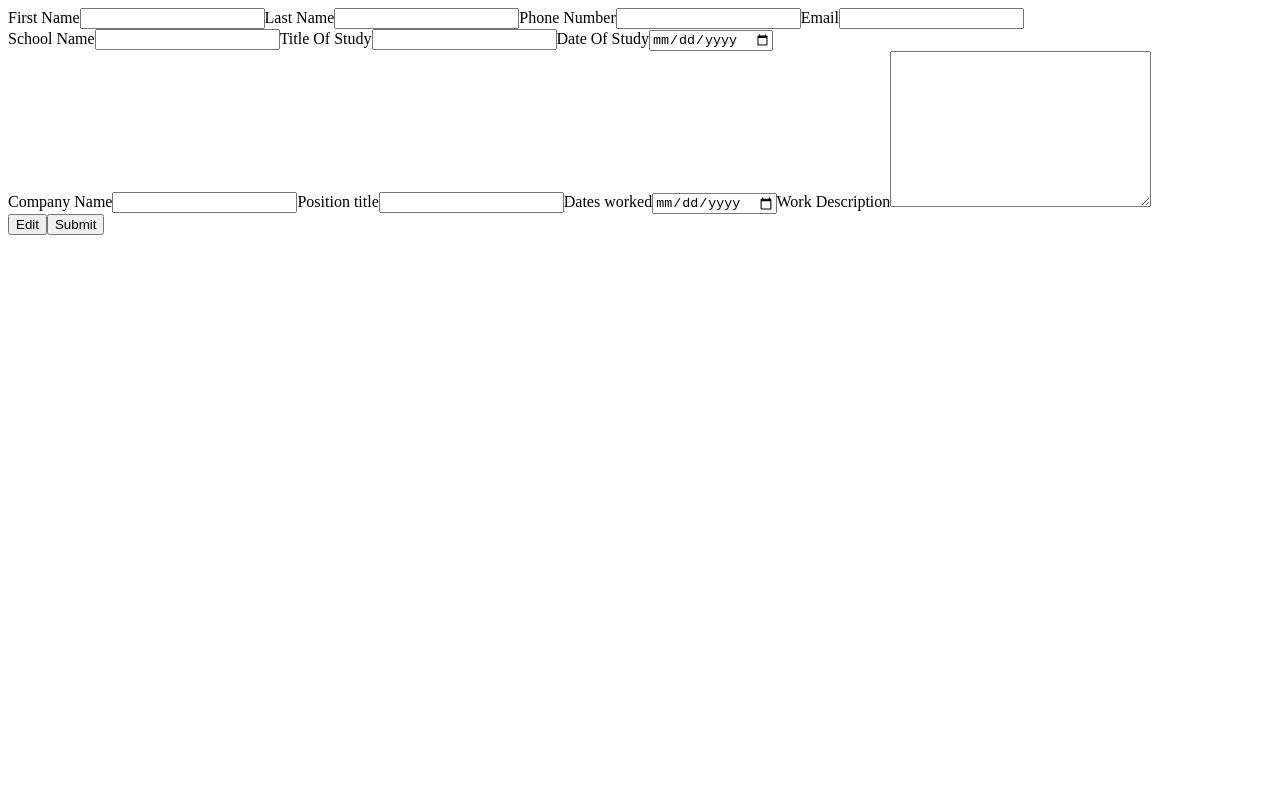
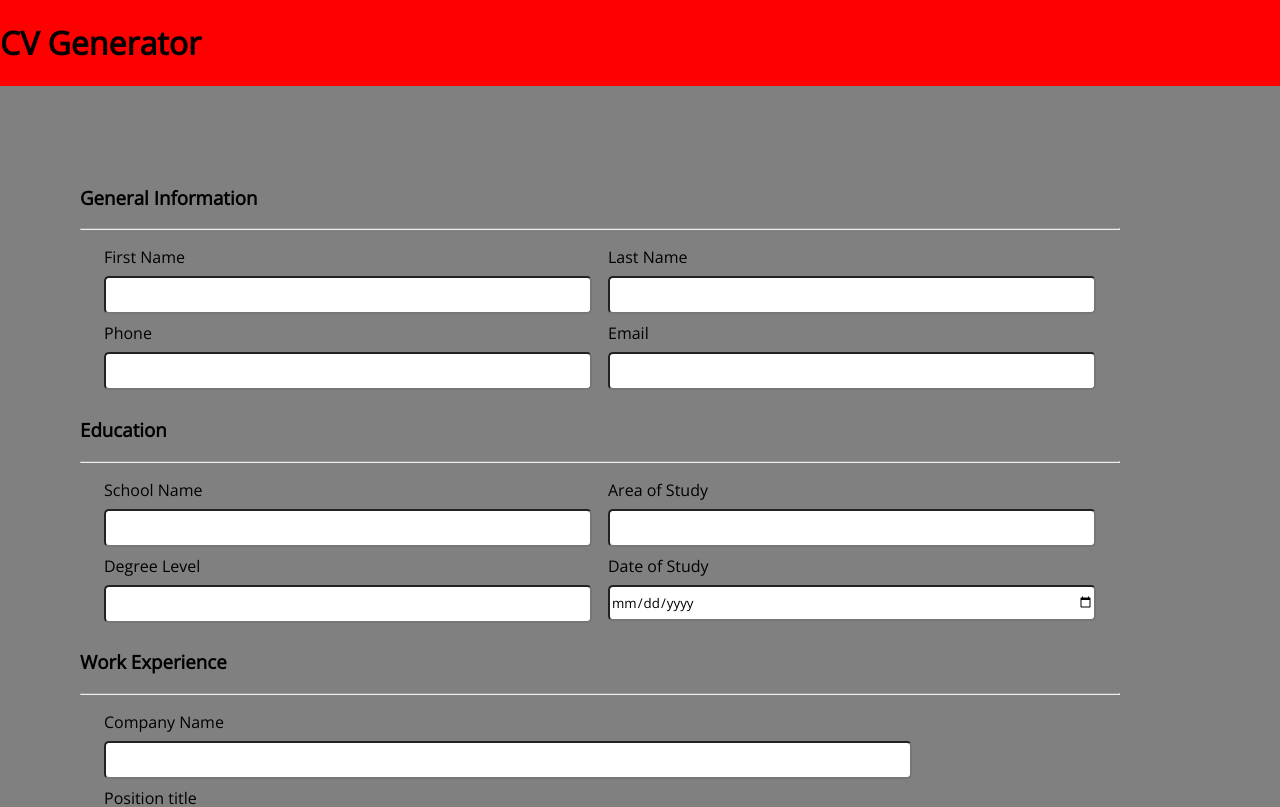
Before and after one commit to SeanKempt/CvApp, a React (Create React App) app: page / in a window 1280 px wide. Shown: the top 807 px of the page. Built offline with nearby package versions, Linux system fonts and the light colour scheme.

Commit message:
feat: start state implementation for child components

```diff
--- a/src/App.jsx
+++ b/src/App.jsx
@@ -3,12 +3,14 @@ import Form from './components/Form';
 
 function App() {
   return (
-    <div>
-      <header className="header" />
-      <main className="main-wrapper">
+    <div className="wrapper">
+      <header className="header">
+        <h1>CV Generator</h1>
+      </header>
+      <main className="main-content">
         <Form />
       </main>
-      <footer className="wrapper" />
+      <footer className="footer">Created by Sean Kempt</footer>
     </div>
   );
 }
--- a/src/components/Education.jsx
+++ b/src/components/Education.jsx
@@ -3,15 +3,19 @@ import React from 'react';
 class Education extends React.Component {
   render() {
     return (
-      <div>
-        <label htmlFor="schoolname">School Name</label>
-        <input type="text" name="schoolname" />
-
-        <label htmlFor="titleofstudy">Title Of Study</label>
-        <input type="text" name="titleofstudy" />
-
-        <label htmlFor="dateofstudy">Date Of Study</label>
-        <input type="date" name="dateofstudy" />
+      <div className="education">
+        <div className="input-container">
+          <label htmlFor="schoolname">School Name</label>
+          <input type="text" name="schoolname" />
+          <label htmlFor="degreelevel">Degree Level</label>
+          <input type="text" name="degreelevel" />
+        </div>
+        <div className="input-container">
+          <label htmlFor="titleofstudy">Area of Study</label>
+          <input type="text" name="titleofstudy" />
+          <label htmlFor="dateofstudy">Date of Study</label>
+          <input type="date" name="dateofstudy" />
+        </div>
       </div>
     );
   }
--- a/src/components/Form.jsx
+++ b/src/components/Form.jsx
@@ -4,18 +4,68 @@ import GeneralInfo from './GeneralInfo';
 import Education from './Education';
 
 class Form extends React.Component {
+  constructor() {
+    super();
+    this.state = {
+      firstName: '',
+      lastName: '',
+      phone: '',
+      email: '',
+    };
+
+    this.handleFirstNameChange = this.handleFirstNameChange.bind(this);
+    this.handlePhoneChange = this.handlePhoneChange.bind(this);
+    this.handleEmailChange = this.handleEmailChange.bind(this);
+  }
+
+  handleFirstNameChange = (e) => {
+    e.preventDefault();
+    this.setState({
+      firstName: e.target.value,
+    });
+  };
+
+  handlePhoneChange = (e) => {
+    e.preventDefault();
+    this.setState({
+      phone: e.target.value,
+    });
+  };
+
+  handleEmailChange = (e) => {
+    e.preventDefault();
+    this.setState({
+      email: e.target.value,
+    });
+  };
+
   render() {
+    const { firstName, lastName, phone, email } = this.state;
     return (
-      <div>
-        <form>
-          <GeneralInfo />
+      <div className="cvform">
+        <form onSubmit={console.log({ phone, email })}>
+          <h3>General Information</h3>
+          <hr />
+          <GeneralInfo
+            firstName={firstName}
+            lastName={lastName}
+            phone={phone}
+            email={email}
+            firstNameChange={this.handleFirstNameChange}
+            phoneChange={this.handlePhoneChange}
+            emailChange={this.handleEmailChange}
+          />
+          <h3>Education</h3>
+          <hr />
           <Education />
+          <h3>Work Experience</h3>
+          <hr />
           <PracticalExperience />
+          <button type="button" className="submit-btn">
+            Submit
+          </button>
           <button type="button" className="edit-btn">
             Edit
-          </button>
-          <button type="button" className="submit-btn">
-            Submit
           </button>
         </form>
       </div>
--- a/src/components/GeneralInfo.jsx
+++ b/src/components/GeneralInfo.jsx
@@ -1,23 +1,56 @@
 import React from 'react';
+import PropTypes from 'prop-types';
 
 class GeneralInfo extends React.Component {
   render() {
+    const {
+      firstName,
+      lastName,
+      phone,
+      email,
+      firstNameChange,
+      phoneChange,
+      emailChange,
+    } = this.props;
     return (
-      <div>
-        <label htmlFor="firstname">First Name</label>
-        <input type="text" name="firstname" className="firstname" />
+      <div className="generalinfo">
+        <div className="input-container">
+          <label htmlFor="firstname">First Name</label>
+          <input
+            type="text"
+            name="firstname"
+            className="firstname"
+            value={firstName}
+            onChange={firstNameChange}
+          />
+          <label htmlFor="phone">Phone</label>
+          <input type="tel" name="phone" value={phone} onChange={phoneChange} />
+        </div>
 
-        <label htmlFor="lastname">Last Name</label>
-        <input type="text" name="lastname" />
-
-        <label htmlFor="phone">Phone Number</label>
-        <input type="tel" name="phone" />
-
-        <label htmlFor="emailaddress">Email</label>
-        <input type="email" name="emailaddress" />
+        <div className="input-container">
+          <label htmlFor="lastname">Last Name</label>
+          <input type="text" name="lastname" value={lastName} />
+          <label htmlFor="emailaddress">Email</label>
+          <input
+            type="email"
+            name="emailaddress"
+            value={email}
+            onChange={emailChange}
+          />
+        </div>
       </div>
     );
   }
 }
 
+GeneralInfo.propTypes = {
+  firstName: PropTypes.string.isRequired,
+  lastName: PropTypes.string.isRequired,
+  phone: PropTypes.string.isRequired,
+  email: PropTypes.string.isRequired,
+  firstNameChange: PropTypes.func.isRequired,
+  phoneChange: PropTypes.func.isRequired,
+  emailChange: PropTypes.func.isRequired,
+};
+
 export default GeneralInfo;
--- a/src/components/PracticalExperience.jsx
+++ b/src/components/PracticalExperience.jsx
@@ -3,16 +3,22 @@ import React from 'react';
 class PracticalExperience extends React.Component {
   render() {
     return (
-      <div>
-        <label htmlFor="companyname">Company Name</label>
-        <input type="text" name="companyname" />
+      <div className="practicalexperience">
+        <div className="input-container">
+          <label htmlFor="companyname">Company Name</label>
+          <input type="text" name="companyname" />
+          <label htmlFor="positiontitle">Position title</label>
+          <input type="text" name="positiontitle" />
+        </div>
 
-        <label htmlFor="positiontitle">Position title</label>
-        <input type="text" name="positiontitle" />
-
-        <label htmlFor="datesworked">Dates worked</label>
-        <input type="date" name="datesworked" />
-
+        <div className="input-container">
+          <label htmlFor="datesworked">Dates Worked</label>
+          <div>
+            <input type="date" name="datesworked" id="workstart" />
+            To
+            <input type="date" name="datesworked" id="workend" />
+          </div>
+        </div>
         <label htmlFor="workdescription">Work Description</label>
         <textarea
           name="workdescription"
--- a/src/index.jsx
+++ b/src/index.jsx
@@ -1,6 +1,7 @@
 import React from 'react';
 import ReactDOM from 'react-dom/client';
 import App from './App';
+import './sass/styles.scss';
 
 const root = ReactDOM.createRoot(document.getElementById('root'));
 root.render(
--- /dev/null
+++ b/src/sass/styles.scss
@@ -0,0 +1,115 @@
+@import url('https://fonts.googleapis.com/css2?family=Open+Sans&display=swap');
+
+body {
+  margin: 0;
+  padding: 0;
+  font-family: 'Open Sans', sans-serif;
+}
+
+button {
+  width: 8rem;
+  height: 3rem;
+  border-radius: 5px;
+}
+
+@mixin formelement {
+  display: flex;
+  flex-direction: row;
+}
+
+@mixin inputele {
+  min-width: 30rem;
+  max-width: 50rem;
+  margin: 0.5rem;
+  height: 2rem;
+  font-family: 'Open Sans', sans-serif;
+  border-radius: 5px;
+}
+
+@mixin labelele {
+  margin-right: 0.5rem;
+  margin-left: 0.5rem;
+}
+
+.wrapper {
+  display: flex;
+  flex-direction: column;
+  min-height: 100vh;
+}
+
+.header {
+  min-height: 75px;
+  background-color: red;
+}
+
+.main-content {
+  flex: 1;
+}
+
+.footer {
+  min-height: 50px;
+  background-color: purple;
+  display: flex;
+  align-items: center;
+  justify-content: center;
+}
+
+.cvform {
+  @include formelement();
+  padding: 5rem;
+  background-color: grey;
+  button {
+    margin: 1.5rem;
+  }
+}
+
+.generalinfo {
+  @include formelement();
+  input {
+    @include inputele();
+  }
+  label {
+    @include labelele();
+  }
+  margin: 1rem;
+}
+
+.education {
+  @include formelement();
+  input {
+    @include inputele();
+  }
+  label {
+    @include labelele();
+  }
+  margin: 1rem;
+}
+
+.practicalexperience {
+  @include formelement();
+  flex-direction: column;
+  margin: 1rem;
+  input {
+    @include inputele();
+  }
+  label {
+    @include labelele();
+  }
+
+  textarea {
+    border-radius: 5px;
+    margin: 0.5rem;
+    font-family: 'Open Sans', sans-serif;
+  }
+}
+
+.input-container {
+  display: flex;
+  flex-direction: column;
+}
+
+#workstart,
+#workend {
+  min-width: 15rem;
+  max-width: 20rem;
+}
```
Also changed, not shown: package.json (+6 -3 lines), src/components/CvRendered.jsx (added, +21 -0 lines), 1 other file (tests, documents, lock files or other folders).
